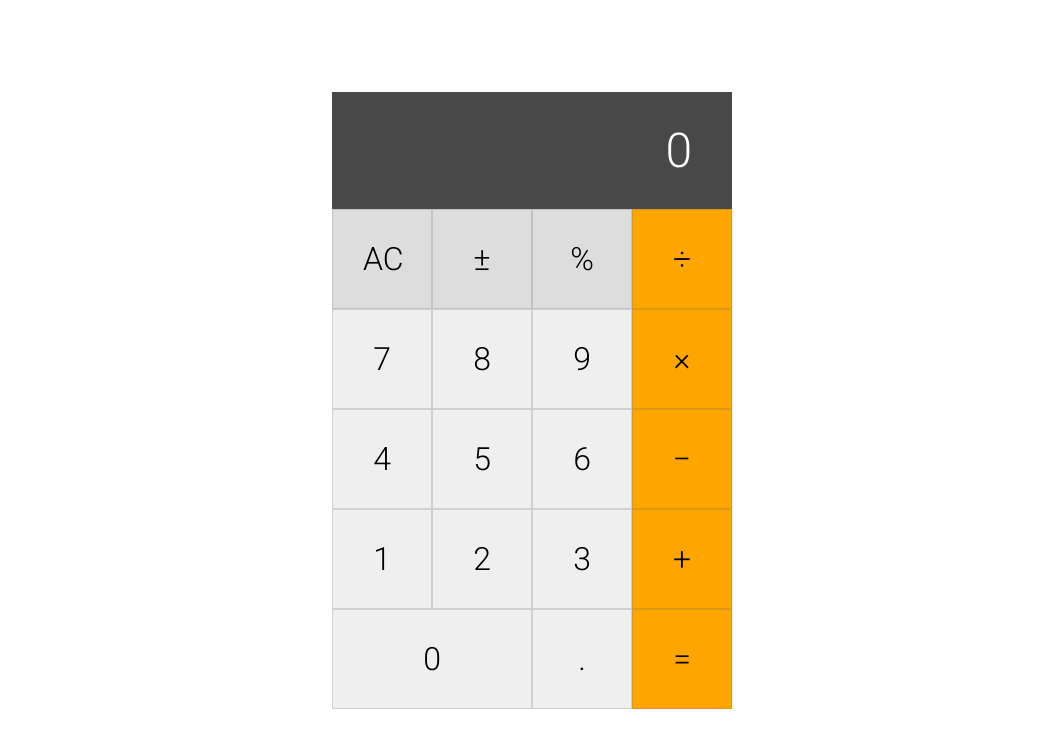
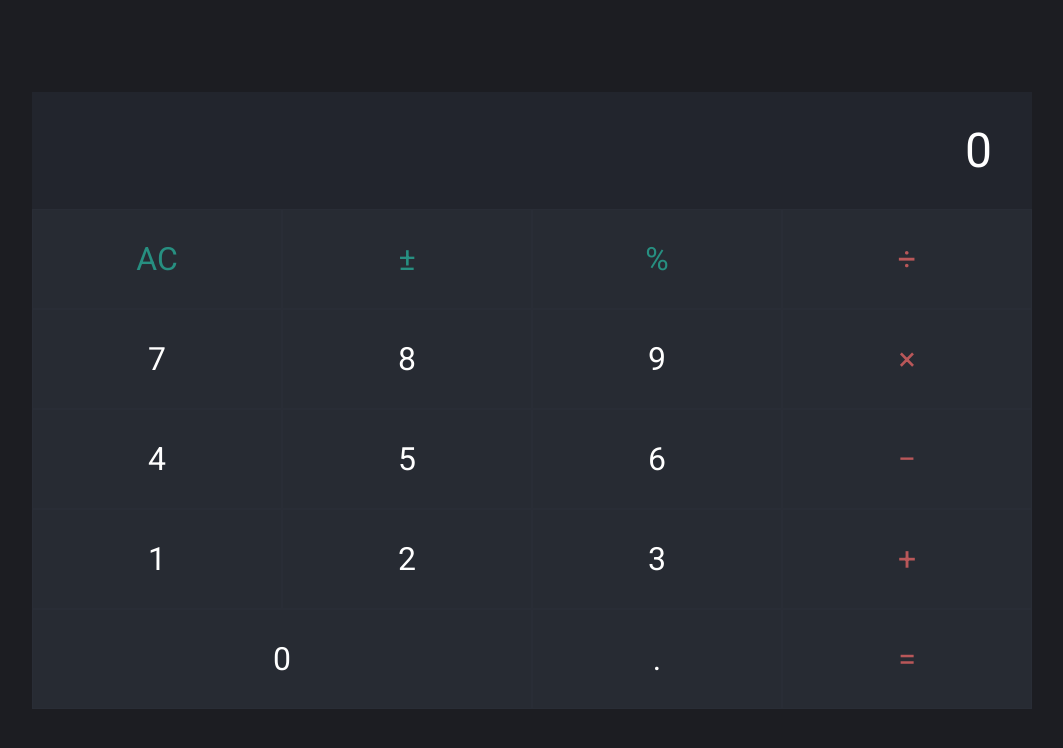
Before and after one commit to jcy2704/calculator, a React (Create React App) app: page / in a window 1280 px wide. Shown: the top 748 px of the page, without its empty margins (108-1171 px from the left). Built offline with nearby package versions, Linux system fonts and the light colour scheme.

Commit message:
Redo some styling and started routers

```diff
--- a/package.json
+++ b/package.json
@@ -10,6 +10,7 @@
     "prop-types": "^15.7.2",
     "react": "^17.0.1",
     "react-dom": "^17.0.1",
+    "react-router-dom": "^5.2.0",
     "react-scripts": "4.0.3",
     "web-vitals": "^1.1.0"
   },
--- a/src/App.css
+++ b/src/App.css
@@ -1,4 +1,4 @@
-@import url('https://fonts.googleapis.com/css2?family=Roboto:wght@100;300&display=swap');
+@import url('https://fonts.googleapis.com/css2?family=Roboto:wght@100;300;400;500&display=swap');
 
 * {
   box-sizing: border-box;
@@ -9,6 +9,7 @@ body {
   margin: 0;
   height: 100vh;
   font-family: 'Roboto', sans-serif;
+  background-color: #1c1d22;
 }
 
 #root {
@@ -21,15 +22,15 @@ body {
 }
 
 .App-calculator {
-  max-width: 400px;
+  width: 1000px;
   margin: auto;
 }
 
 .Display {
-  max-width: 400px;
+  width: 1000px;
   padding: 30px 40px 30px 0;
   font-size: 3em;
   text-align: right;
   color: white;
-  background-color: rgba(0, 0, 0, 0.719);
+  background-color: #22252D;
 }
--- a/src/Button.css
+++ b/src/Button.css
@@ -1,26 +1,38 @@
+.btnCont {
+  display: flex;
+  justify-content: space-between;
+}
+
 .btn {
   cursor: pointer;
   font-size: 2em;
   padding: 30px;
-  width: 100px;
-  border: 1px solid rgba(109, 109, 109, 0.24);
+  width: 100%;
+  border: 1px solid #292D36;
   font-family: 'Roboto', sans-serif;
-  font-weight: 300;
+  font-weight: 400;
+  background-color: #272B33;
+  color: white;
 }
 
 .App-calculator .btnCont:nth-child(2) .btn0,
 .App-calculator .btnCont:nth-child(2) .btn1,
 .App-calculator .btnCont:nth-child(2) .btn2 {
-  background-color: rgb(221, 221, 221);
+  color: #278F81;
 }
 
 .App-calculator .btnCont:last-child .btn0 {
-  width: 200px;
+  width: 50%;
+}
+
+.App-calculator .btnCont:last-child .btn1,
+.App-calculator .btnCont:last-child .btn2 {
+  width: 25%;
 }
 
 .btn3,
 .App-calculator .btnCont:last-child .btn2 {
-  background-color: orange;
+  color: #B95759;
 }
 
 :focus {
--- /dev/null
+++ b/src/components/Routes.js
@@ -0,0 +1,13 @@
+import React from 'react';
+import { BrowserRouter, Route, Switch } from 'react-router-dom';
+import App from './App';
+
+const Routes = () => (
+  <BrowserRouter>
+    <Switch>
+      <Route path="/" component={App} />
+    </Switch>
+  </BrowserRouter>
+);
+
+export default Routes;
--- a/src/index.js
+++ b/src/index.js
@@ -1,11 +1,11 @@
 import React from 'react';
 import ReactDOM from 'react-dom';
-import App from './components/App';
+import Routes from './components/Routes';
 import reportWebVitals from './reportWebVitals';
 
 ReactDOM.render(
   <React.StrictMode>
-    <App />
+    <Routes />
   </React.StrictMode>,
   document.getElementById('root'),
 );
```
Also changed, not shown: 1 other file (tests, documents, lock files or other folders).
